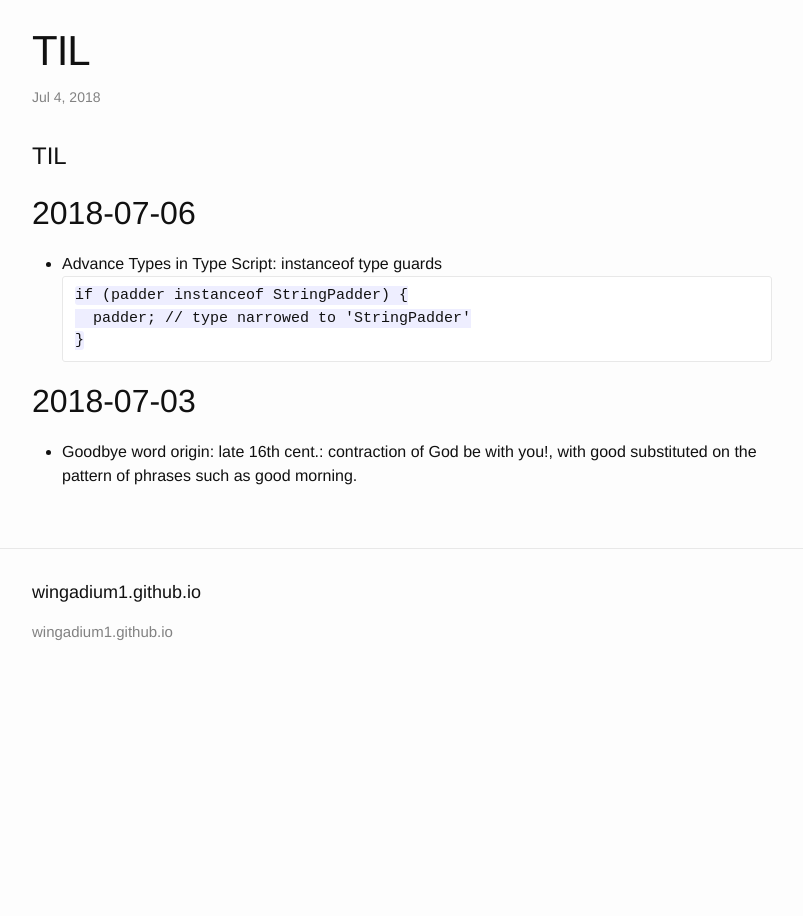
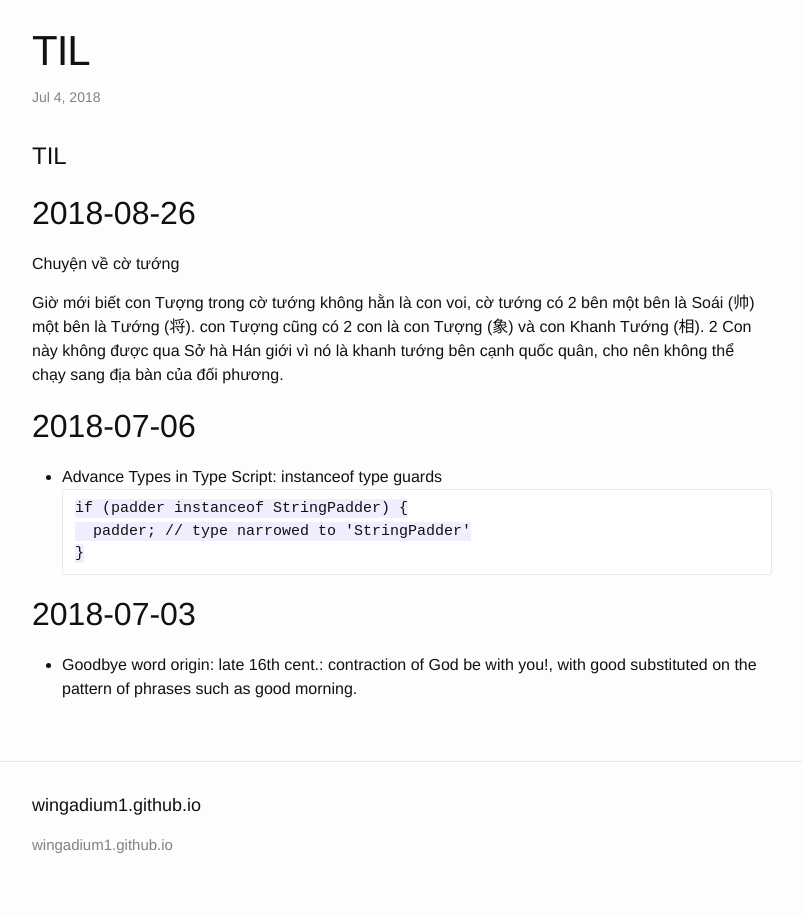
Before and after one commit to wingadium1/wingadium1.github.io, a Jekyll site: the page built from _posts/2018-07-03-TIL.md, in a window 1280 px wide. Shown: the part 100-1016 px from the top of the page, without its empty margins (238-1041 px from the left). Built offline with Jekyll 4.4.1, drawn with Linux system fonts in a browser that asks for light colours; before the commit the page ends 900 px from its top, so only the background shows below that.

Commit message:
TIL 2018-08-26

```diff
--- a/_posts/2018-07-03-TIL.md
+++ b/_posts/2018-07-03-TIL.md
@@ -7,6 +7,14 @@ categories: TIL
 
 TIL
 ====
+
+2018-08-26
+----
+
+Chuyện về cờ tướng
+
+Giờ mới biết con Tượng trong cờ tướng không hằn là con voi, cờ tướng có 2 bên một bên là Soái (帅) một bên là Tướng (将). con Tượng cũng có 2 con là con Tượng (象) và con Khanh Tướng (相). 2 Con này không được qua Sở hà Hán giới vì nó là khanh tướng bên cạnh quốc quân, cho nên không thể chạy sang địa bàn của đối phương.
+
 
 2018-07-06
 ----
```
